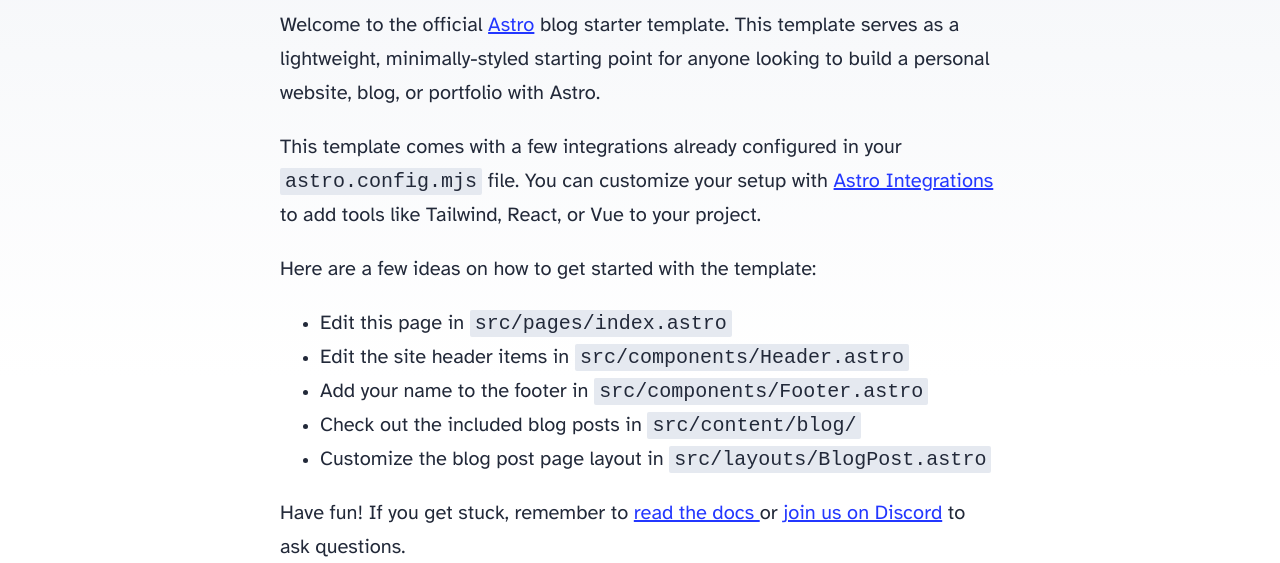
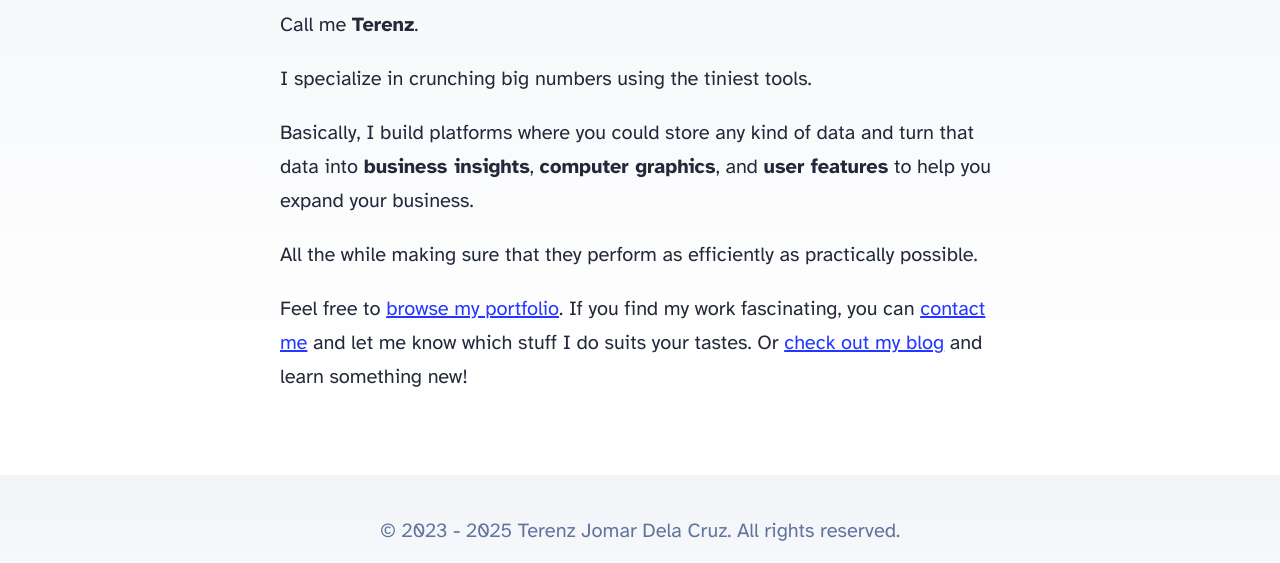
Before and after one commit to Frostzeichen/frostzeichen.github.io, an Astro site: page / in a window 1280 px wide. Shown: the part 222-785 px from the top of the page. Built offline with nearby package versions, Linux system fonts and the light colour scheme; Astro itself is replaced by a stand-in of ours.

Commit message:
feat: set front page content

```diff
--- a/src/pages/index.astro
+++ b/src/pages/index.astro
@@ -13,36 +13,25 @@
 	<body>
 		<Header />
 		<main>
-			<h1>🧑‍🚀 Hello, Astronaut!</h1>
+			<h1>Glad you stumbled here!</h1>
 			<p>
-				Welcome to the official <a href="https://astro.build/">Astro</a> blog starter template. This
-				template serves as a lightweight, minimally-styled starting point for anyone looking to build
-				a personal website, blog, or portfolio with Astro.
+			Call me <b>Terenz</b>.
 			</p>
+
 			<p>
-				This template comes with a few integrations already configured in your
-				<code>astro.config.mjs</code> file. You can customize your setup with
-				<a href="https://astro.build/integrations">Astro Integrations</a> to add tools like Tailwind,
-				React, or Vue to your project.
+			I specialize in crunching big numbers using the tiniest tools.
 			</p>
-			<p>Here are a few ideas on how to get started with the template:</p>
-			<ul>
-				<li>Edit this page in <code>src/pages/index.astro</code></li>
-				<li>Edit the site header items in <code>src/components/Header.astro</code></li>
-				<li>Add your name to the footer in <code>src/components/Footer.astro</code></li>
-				<li>Check out the included blog posts in <code>src/content/blog/</code></li>
-				<li>Customize the blog post page layout in <code>src/layouts/BlogPost.astro</code></li>
-			</ul>
+
 			<p>
-				Have fun! If you get stuck, remember to <a href="https://docs.astro.build/"
-					>read the docs
-				</a> or <a href="https://astro.build/chat">join us on Discord</a> to ask questions.
+			Basically, I build platforms where you could store any kind of data and turn that data into <b>business insights</b>, <b>computer graphics</b>, and <b>user features</b> to help you expand your business.
 			</p>
+
 			<p>
-				Looking for a blog template with a bit more personality? Check out <a
-					href="https://github.com/Charca/astro-blog-template"
-					>astro-blog-template
-				</a> by <a href="https://twitter.com/Charca">Maxi Ferreira</a>.
+			All the while making sure that they perform as efficiently as practically possible.
+			</p>
+
+			<p>
+			Feel free to <a href="/portfolio">browse my portfolio</a>. If you find my work fascinating, you can <a href="contact">contact me</a> and let me know which stuff I do suits your tastes. Or <a href="/blog">check out my blog</a> and learn something new!
 			</p>
 		</main>
 		<Footer />
```
